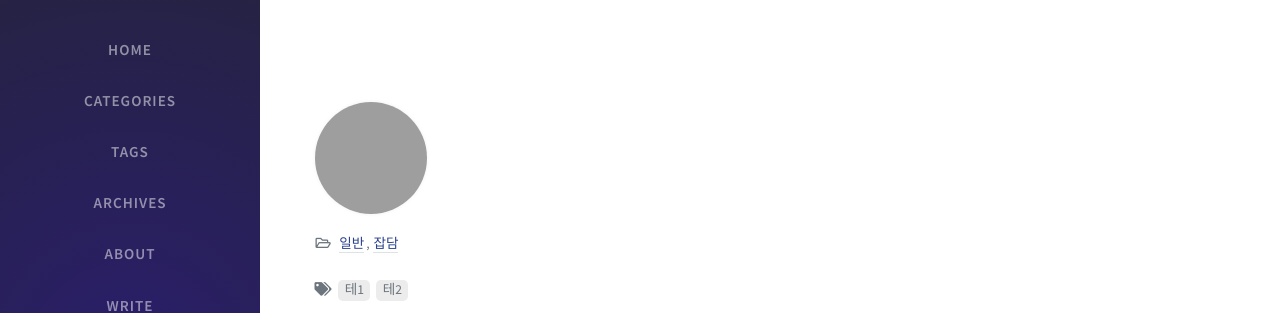
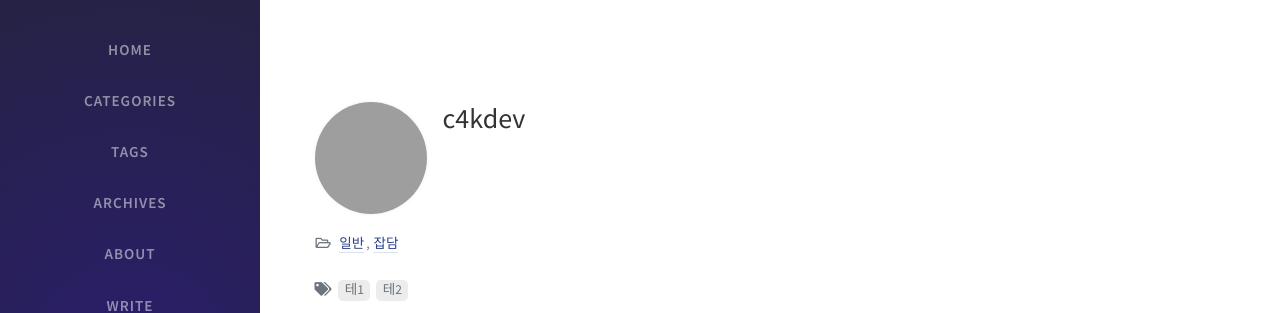
Before and after one commit to Code-for-Korea/c4k-blog, a Jekyll site: the page built from _posts/2021-02-13-제목12312-tI01k.md, in a window 1280 px wide and 1191 px high. Shown: the part 230-543 px from the top of the window. Built offline with Jekyll 4.4.1, drawn with Linux system fonts in a browser that asks for light colours; nearby versions of some CDN libraries; comment, search, counter and statistics services are not loaded; grey boxes are pictures that could not be loaded.

Commit message:
Update post.html

```diff
--- a/_layouts/post.html
+++ b/_layouts/post.html
@@ -63,7 +63,13 @@ layout: default
           <img src='{{page.author.avatar_url}}' alt="profile image"
                style="display: block; width: 7rem; height: 7rem; border-radius: 50%; object-fit: cover; box-shadow: rgba(0, 0, 0, 0.06) 0px 0px 4px 0px;">
           <div class="d-flex flex-column justify-content-center ml-3">
-            <p class="h3" style="color: var(--text-color);">{{ page.author.name || page.author.id}}</p>
+            <p class="h3" style="color: var(--text-color);">
+              {% if page.author.name == '' %}
+              {{ page.author.login }}
+              {% else %}
+              {{page.author.name}}
+              {% endif %}
+            </p>
             <p class="h6" style="white-space: pre-wrap; line-height: 1rem;"
             >{{ page.author.bio}}</p>
           </div>
```
